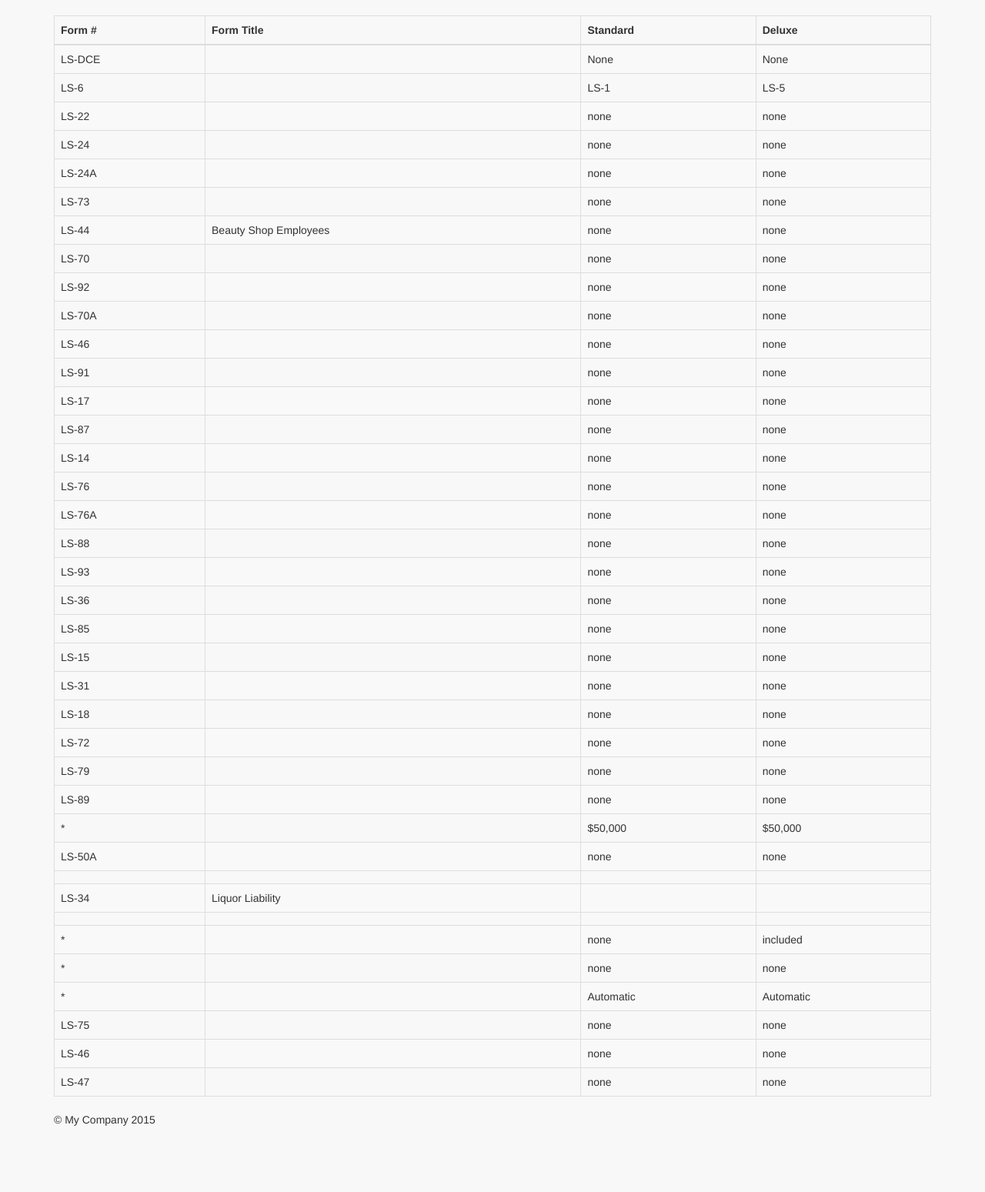
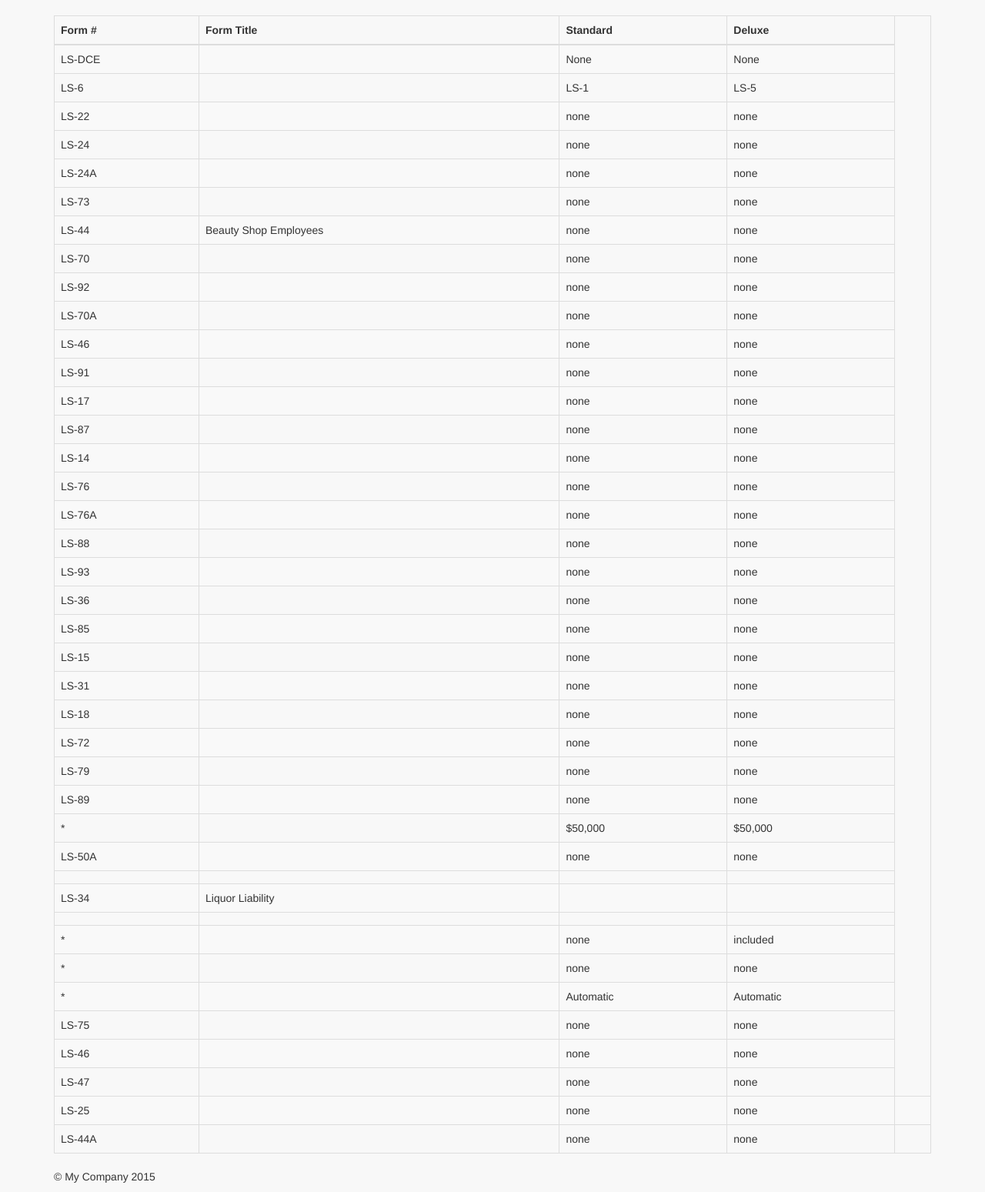
Before and after one commit to bazarov1988/alliance_project, a Yii app: template views/quotes/forms/optional_liability_coverages.php in a window 1280 px wide. Shown: the whole page at 77% size. Before the commit the page ends 1463 px from the top, so only its background shows below. Run offline with PHP 8.4 and a stand-in for Yii, Linux system fonts and the light colour scheme; the template is opened without the code that fills it, so the values that code supplies are empty; some libraries are stand-ins or nearby versions.

Commit message:
all formulas

```diff
--- a/views/quotes/forms/optional_liability_coverages.php
+++ b/views/quotes/forms/optional_liability_coverages.php
@@ -363,6 +363,22 @@ use yii\widgets\ActiveForm;
 	        <td>none</td>
 	        <td>none</td>
         </tr>
+        <tr>
+	        <td>LS-25</td>
+	        <td>
+		        <?= $form->field($model, 'ls_25_value')->checkbox() ?>
+	        </td>
+	        <td>none</td>
+	        <td>none<td>
+        </tr>
+        <tr>
+	        <td>LS-44A</td>
+	        <td>
+		        <?= $form->field($model, 'ls_44a_value')->checkbox() ?>
+	        </td>
+	        <td>none</td>
+	        <td>none<td>
+        </tr>
         </tbody>
     </table>
 </div><!-- quotes-optional_liability_coverages -->
```
Also changed, not shown: migrations/m151228_161900_new_ls_checkoboxes.php (added, +35 -0 lines), models/OptionalLiabilityCoverages.php (+8 -2 lines), models/_base/BaseOptionalLiabilityCoverages.php (+6 -2 lines).
